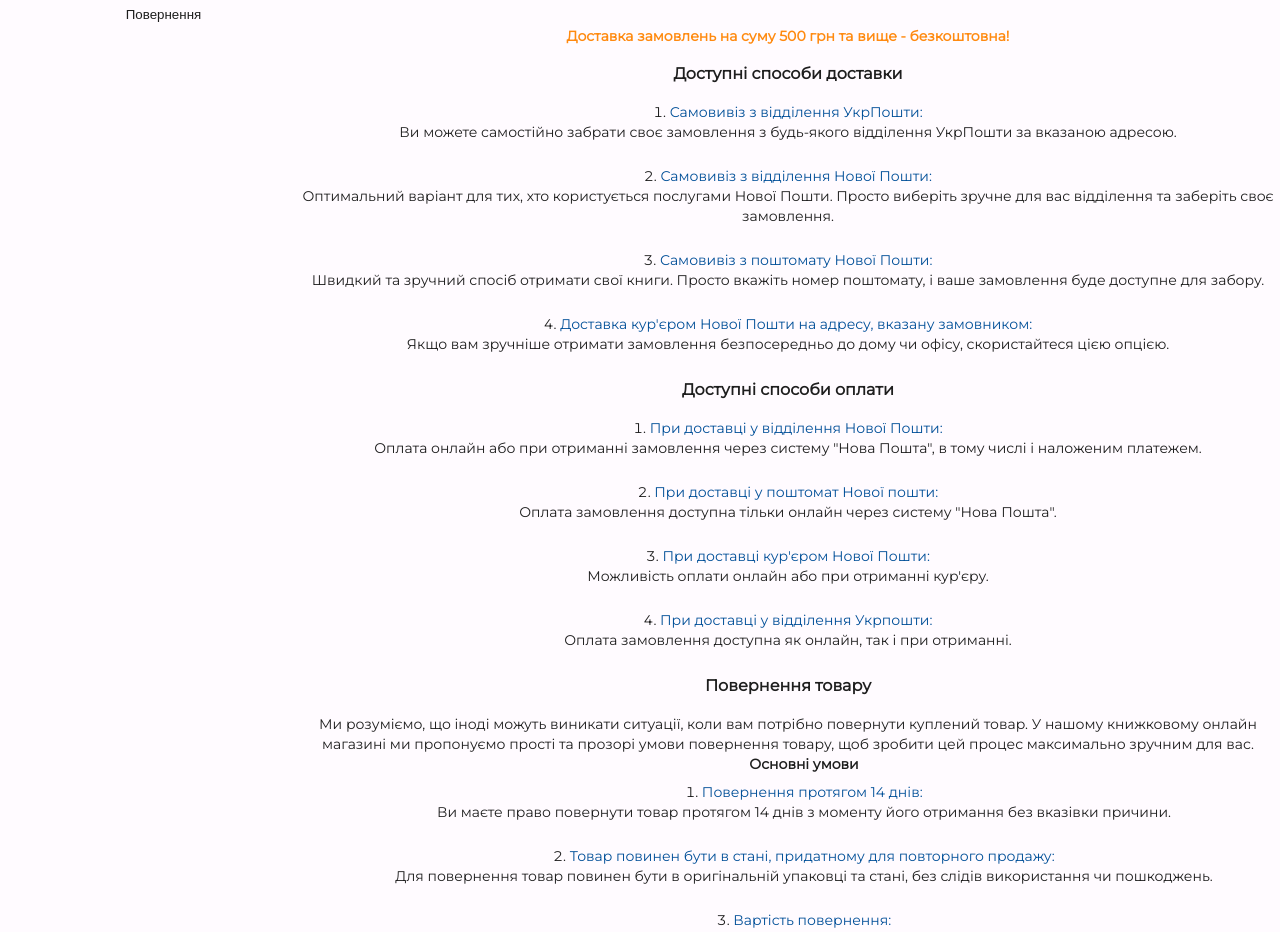
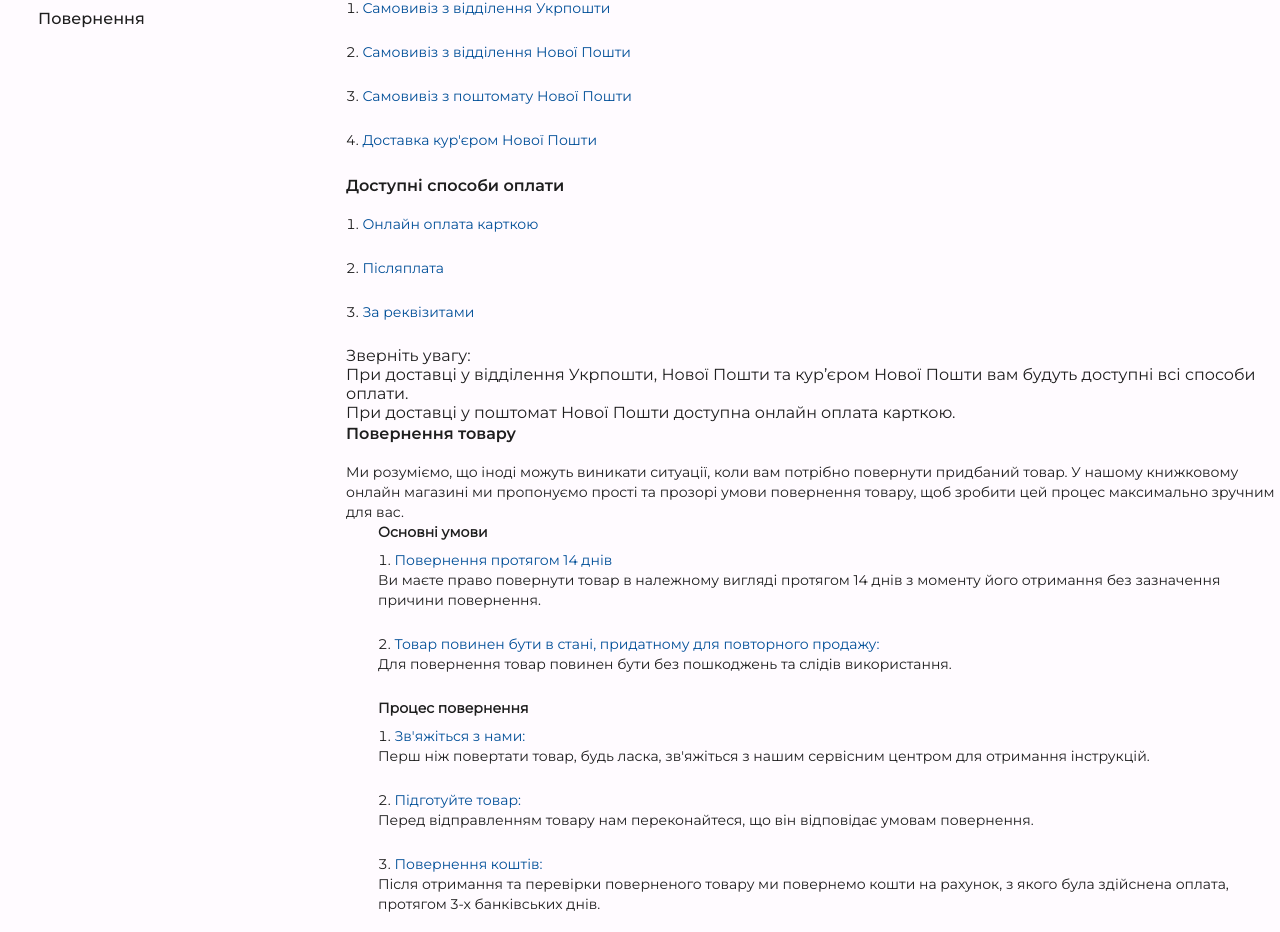
Before and after one commit to OlenaPobehailo/bukarka, a React (Create React App) app in the folder frontend/: page /delivery in a window 1280 px wide. Shown: the part 290-1222 px from the top of the page. Built offline with nearby package versions, Linux system fonts and the light colour scheme.

Commit message:
update styles of info pages

```diff
--- a/frontend/src/pages/ContactsPage/ContactsPage.tsx
+++ b/frontend/src/pages/ContactsPage/ContactsPage.tsx
@@ -1,4 +1,4 @@
-import { PageWrapper, StyledCommonWrapper } from "styles/CommonStyled";
+import { InfoPageWrapper, PageWrapper, StyledCommonWrapper } from "styles/CommonStyled";
 import {
   Button,
   Checkbox,
@@ -23,7 +23,7 @@ import Subscribe from "components/Subscribe";
 const ContactsPage: React.FC = () => {
   return (
     <StyledCommonWrapper>
-      <PageWrapper>
+      <InfoPageWrapper>
         <Wrapper>
           <Title>Контакти і зворотний зв’язок</Title>
           <Top>
@@ -74,7 +74,7 @@ const ContactsPage: React.FC = () => {
           </FormWrapper>
           <Subscribe />
         </Wrapper>
-      </PageWrapper>
+      </InfoPageWrapper>
     </StyledCommonWrapper>
   );
 };
--- a/frontend/src/pages/DeliveryPage/DeliveryPage.styled.ts
+++ b/frontend/src/pages/DeliveryPage/DeliveryPage.styled.ts
@@ -22,6 +22,7 @@ export const Label = styled.p`
 
   background-color: var(--bukarka-yellow);
 
+  font-family: "Montserrat-Semibold";
   font-weight: 600;
   font-size: 20px;
   line-height: 1.2;
@@ -45,14 +46,14 @@ export const Menu = styled.ul`
 `;
 
 export const MenuItem = styled.li`
-  font-weight: 500;
-  font-size: 16px;
-  line-height: 1.5;
-
   color: var(--bukarka-black);
 
   button {
     background-color: transparent;
+    font-family: "Montserrat-Medium";
+    font-weight: 500;
+    font-size: 16px;
+    line-height: 1.5;
   }
 `;
 
@@ -82,7 +83,8 @@ export const HiddenSubTitle = styled.h3`
 `;
 
 export const AccentText = styled.p`
-  margin-bottom: 16px;
+font-family: "Montserrat-Semibold";;
+  margin-bottom: 20px;
   font-weight: 600;
   font-size: 14px;
   line-height: 1.43;
@@ -93,6 +95,7 @@ export const AccentText = styled.p`
 export const SubTitle = styled.h2`
   margin-bottom: 16px;
 
+  font-family: "Montserrat-Semibold";;
   font-weight: 600;
   font-size: 16px;
   line-height: 1.5;
--- a/frontend/src/pages/DeliveryPage/DeliveryPage.tsx
+++ b/frontend/src/pages/DeliveryPage/DeliveryPage.tsx
@@ -1,7 +1,7 @@
 import {
   Aside,
+  InfoPageWrapper,
   Main,
-  PageWrapper,
   StyledCommonWrapper,
 } from "styles/CommonStyled";
 
@@ -36,9 +36,9 @@ const DeliveryPage: React.FC = () => {
 
   return (
     <StyledCommonWrapper>
-      <PageWrapper>
+      <InfoPageWrapper>
         <Aside>
-          <Label>Доставка і оплата</Label>
+          <Label>Доставка, оплата і повернення</Label>
           <Menu>
             <MenuItem>
               <button onClick={() => handleLinkClick("delivery")}>
@@ -59,7 +59,7 @@ const DeliveryPage: React.FC = () => {
           <AboutDelivery>
             <HiddenTitle>Умови доставки оплати і повернення</HiddenTitle>
             <AccentText>
-              Доставка замовлень на суму 500 грн та вище - безкоштовна!
+              Доставка замовлень на суму 500 грн та вище &mdash; безкоштовна!
             </AccentText>
 
             <SubTitle id="delivery">Доступні способи доставки</SubTitle>
@@ -67,35 +67,16 @@ const DeliveryPage: React.FC = () => {
 
             <StyledList>
               <li>
-                <h4>Самовивіз з відділення УкрПошти: </h4>
-                <p>
-                  Ви можете самостійно забрати своє замовлення з будь-якого
-                  відділення УкрПошти за вказаною адресою.
-                </p>
+                <h4>Самовивіз з відділення Укрпошти</h4>
               </li>
               <li>
-                <h4>Самовивіз з відділення Нової Пошти: </h4>
-                <p>
-                  Оптимальний варіант для тих, хто користується послугами Нової
-                  Пошти. Просто виберіть зручне для вас відділення та заберіть
-                  своє замовлення.
-                </p>
+                <h4>Самовивіз з відділення Нової Пошти</h4>
               </li>
               <li>
-                <h4>Самовивіз з поштомату Нової Пошти: </h4>
-                <p>
-                  Швидкий та зручний спосіб отримати свої книги. Просто вкажіть
-                  номер поштомату, і ваше замовлення буде доступне для забору.
-                </p>
+                <h4>Самовивіз з поштомату Нової Пошти</h4>
               </li>
               <li>
-                <h4>
-                  Доставка кур'єром Нової Пошти на адресу, вказану замовником:{" "}
-                </h4>
-                <p>
-                  Якщо вам зручніше отримати замовлення безпосередньо до дому чи
-                  офісу, скористайтеся цією опцією.
-                </p>
+                <h4>Доставка кур'єром Нової Пошти</h4>
               </li>
             </StyledList>
 
@@ -106,36 +87,31 @@ const DeliveryPage: React.FC = () => {
 
             <StyledList>
               <li>
-                <h4>При доставці у відділення Нової Пошти:</h4>
-                <p>
-                  Оплата онлайн або при отриманні замовлення через систему "Нова
-                  Пошта", в тому числі і наложеним платежем.
-                </p>
+                <h4>Онлайн оплата карткою</h4>
               </li>
               <li>
-                <h4>При доставці у поштомат Нової пошти: </h4>
-                <p>
-                  Оплата замовлення доступна тільки онлайн через систему "Нова
-                  Пошта".
-                </p>
+                <h4>Післяплата</h4>
               </li>
               <li>
-                <h4>При доставці кур'єром Нової Пошти: </h4>
-                <p>Можливість оплати онлайн або при отриманні кур'єру.</p>
-              </li>
-              <li>
-                <h4>При доставці у відділення Укрпошти: </h4>
-                <p>
-                  Оплата замовлення доступна як онлайн, так і при отриманні.
-                </p>
+                <h4>За реквізитами</h4>
               </li>
             </StyledList>
+
+            <p>Зверніть увагу:</p>
+            <p>
+              При доставці у відділення Укрпошти, Нової Пошти та кур’єром Нової
+              Пошти вам будуть доступні всі способи оплати.
+            </p>
+            <p>
+              При доставці у поштомат Нової Пошти доступна онлайн оплата
+              карткою.
+            </p>
 
             <SubTitle id="return">Повернення товару</SubTitle>
 
             <Description>
               Ми розуміємо, що іноді можуть виникати ситуації, коли вам потрібно
-              повернути куплений товар. У нашому книжковому онлайн магазині ми
+              повернути придбаний товар. У нашому книжковому онлайн магазині ми
               пропонуємо прості та прозорі умови повернення товару, щоб зробити
               цей процес максимально зручним для вас.
             </Description>
@@ -144,27 +120,21 @@ const DeliveryPage: React.FC = () => {
               <SmallSubTitle>Основні умови</SmallSubTitle>
               <StyledList>
                 <li>
-                  <h4>Повернення протягом 14 днів: </h4>
+                  <h4>Повернення протягом 14 днів</h4>
                   <p>
-                    Ви маєте право повернути товар протягом 14 днів з моменту
-                    його отримання без вказівки причини.
+                    Ви маєте право повернути товар в належному вигляді протягом
+                    14 днів з моменту його отримання без зазначення причини
+                    повернення.
                   </p>
                 </li>
                 <li>
                   <h4>
                     Товар повинен бути в стані, придатному для повторного
-                    продажу:{" "}
+                    продажу:
                   </h4>
                   <p>
-                    Для повернення товар повинен бути в оригінальній упаковці та
-                    стані, без слідів використання чи пошкоджень.
-                  </p>
-                </li>
-                <li>
-                  <h4>Вартість повернення:</h4>
-                  <p>
-                    Ви несете вартість повернення товару, якщо причина
-                    повернення не пов'язана з дефектами товару.
+                    Для повернення товар повинен бути без пошкоджень та слідів
+                    використання.
                   </p>
                 </li>
               </StyledList>
@@ -173,26 +143,25 @@ const DeliveryPage: React.FC = () => {
               <SmallSubTitle>Процес повернення</SmallSubTitle>
               <StyledList>
                 <li>
-                  <h4>Зв'яжіться з нами: </h4>
+                  <h4>Зв'яжіться з нами:</h4>
                   <p>
                     Перш ніж повертати товар, будь ласка, зв'яжіться з нашим
-                    сервісним центром для отримання інструкцій та відправлення
-                    повідомлення про повернення.
+                    сервісним центром для отримання інструкцій.
                   </p>
                 </li>
                 <li>
                   <h4>Підготуйте товар:</h4>
                   <p>
-                    Перед відправленням товару нам, переконайтеся, що він
+                    Перед відправленням товару нам переконайтеся, що він
                     відповідає умовам повернення.
                   </p>
                 </li>
                 <li>
                   <h4>Повернення коштів:</h4>
                   <p>
-                    Після отримання та перевірки поверненого товару ми проведемо
-                    повернення коштів за придбаний товар на ваш рахунок у
-                    найкоротші терміни.
+                    Після отримання та перевірки поверненого товару ми повернемо
+                    кошти на рахунок, з якого була здійснена оплата, протягом
+                    3-х банківських днів.
                   </p>
                 </li>
               </StyledList>
@@ -206,10 +175,10 @@ const DeliveryPage: React.FC = () => {
             </Description>
           </AboutDelivery>
         </Main>
-      </PageWrapper>
-      <Wrapper>
-        <Subscribe />
-      </Wrapper>
+        <Wrapper>
+          <Subscribe />
+        </Wrapper>
+      </InfoPageWrapper>
     </StyledCommonWrapper>
   );
 };
--- a/frontend/src/styles/CommonStyled.tsx
+++ b/frontend/src/styles/CommonStyled.tsx
@@ -16,8 +16,8 @@ export const StyledCommonWrapper = styled.div`
 
   @media screen and (min-width: 1440px) {
     max-width: 1296px;
-  //  padding-left: 72px;
-  //  padding-right: 72px;
+    //  padding-left: 72px;
+    //  padding-right: 72px;
   }
 `;
 
@@ -31,10 +31,20 @@ export const PageWrapper = styled.div`
   background-color: var(--bukarka-white);
 `;
 
+export const InfoPageWrapper = styled.div`
+  position: relative;
+  display: flex;
+  flex-direction: column;
+  text-align: left;
+
+  /* margin-top: 108px; */
+  background-color: var(--bukarka-white);
+`;
+
 export const Aside = styled.aside`
   position: fixed;
   min-width: 296px;
-  padding-left: 31px;
+  padding-left: 32px;
   margin-left: auto;
   overflow-y: auto;
   top: 108px;
@@ -43,8 +53,7 @@ export const Aside = styled.aside`
 `;
 
 export const Main = styled.main`
-  /* width: 100%; */
-  margin-left: 296px;
+  margin-left: 346px;
   overflow-y: auto;
   /* flex-grow: 1; */
   margin-top: 104px;
```
Also changed, not shown: frontend/src/pages/AboutPage/AboutPage.tsx (+6 -6 lines), frontend/src/pages/BookClubPage/BookClubPage.tsx (+6 -6 lines).
